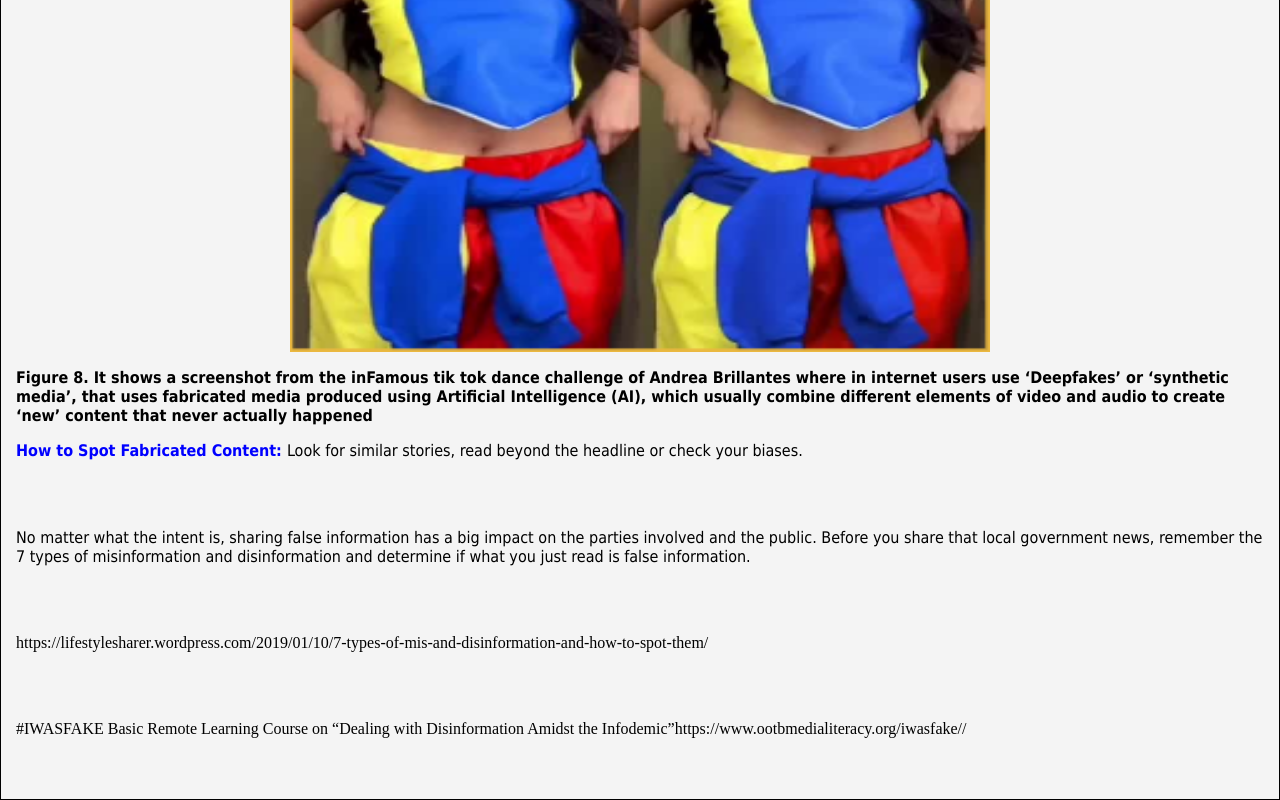
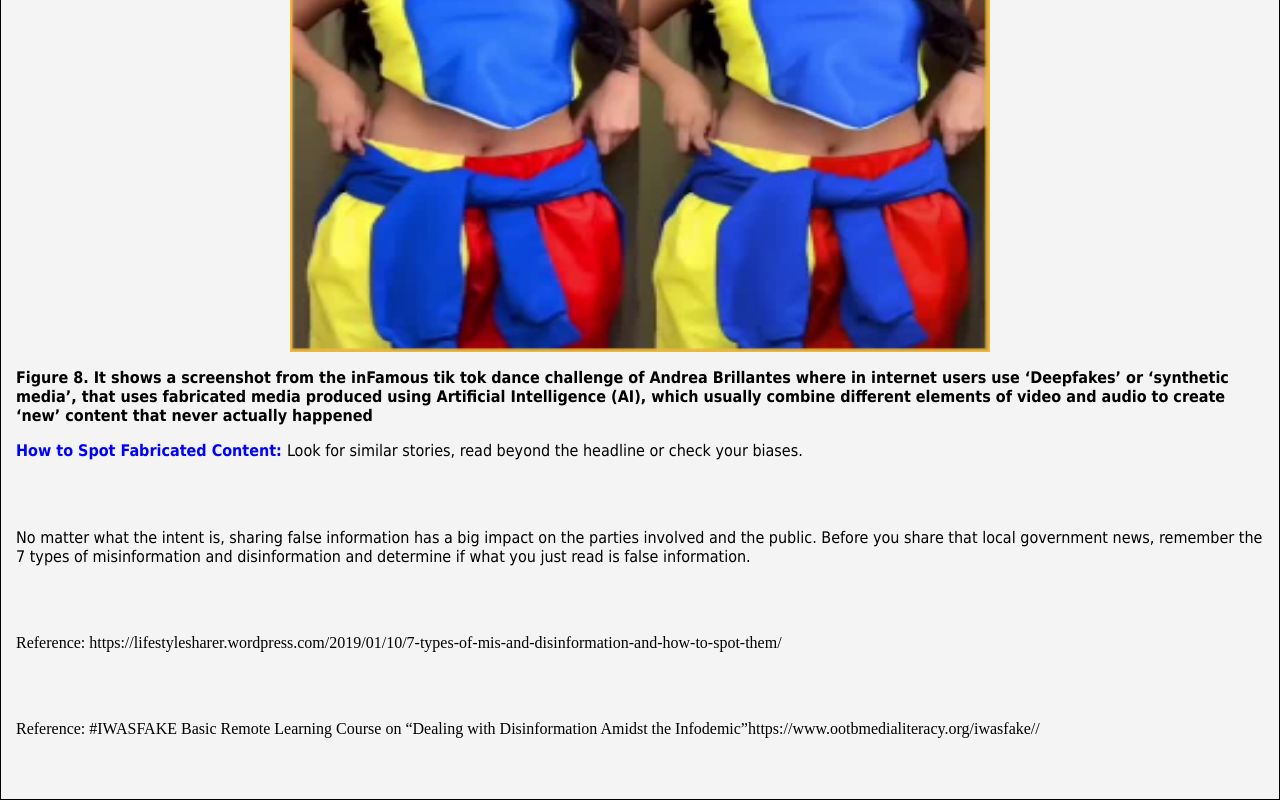
Before and after one commit to LZX127/Frontline.github.io, a plain HTML site: page article 2.html in a window 1280 px wide. Shown: the part 8484-9284 px from the top of the page. Drawn offline with Linux system fonts and the light colour scheme.

Commit message:
Update article 2.html

```diff
--- a/article 2.html
+++ b/article 2.html
@@ -178,9 +178,9 @@ img {
 <br></br>
    <p style="font-family:Tahoma;font-size:14"> No matter what the intent is, sharing false information has a big impact on the parties involved and the public. Before you share that local government news, remember the 7 types of misinformation and disinformation and determine if what you just read is false information.</p>
 <br></br>
-<p style="font-family:italic;font-size:6"> https://lifestylesharer.wordpress.com/2019/01/10/7-types-of-mis-and-disinformation-and-how-to-spot-them/</p>
+<p style="font-family:italic;font-size:6"> Reference: https://lifestylesharer.wordpress.com/2019/01/10/7-types-of-mis-and-disinformation-and-how-to-spot-them/</p>
    <br><br/>
-<p style="font-family:italic;font-size:6">#IWASFAKE Basic Remote Learning Course on “Dealing with Disinformation Amidst the Infodemic”https://www.ootbmedialiteracy.org/iwasfake//</p>
+<p style="font-family:italic;font-size:6">Reference: #IWASFAKE Basic Remote Learning Course on “Dealing with Disinformation Amidst the Infodemic”https://www.ootbmedialiteracy.org/iwasfake//</p>
   </div>
 
   <div class="column">
```
